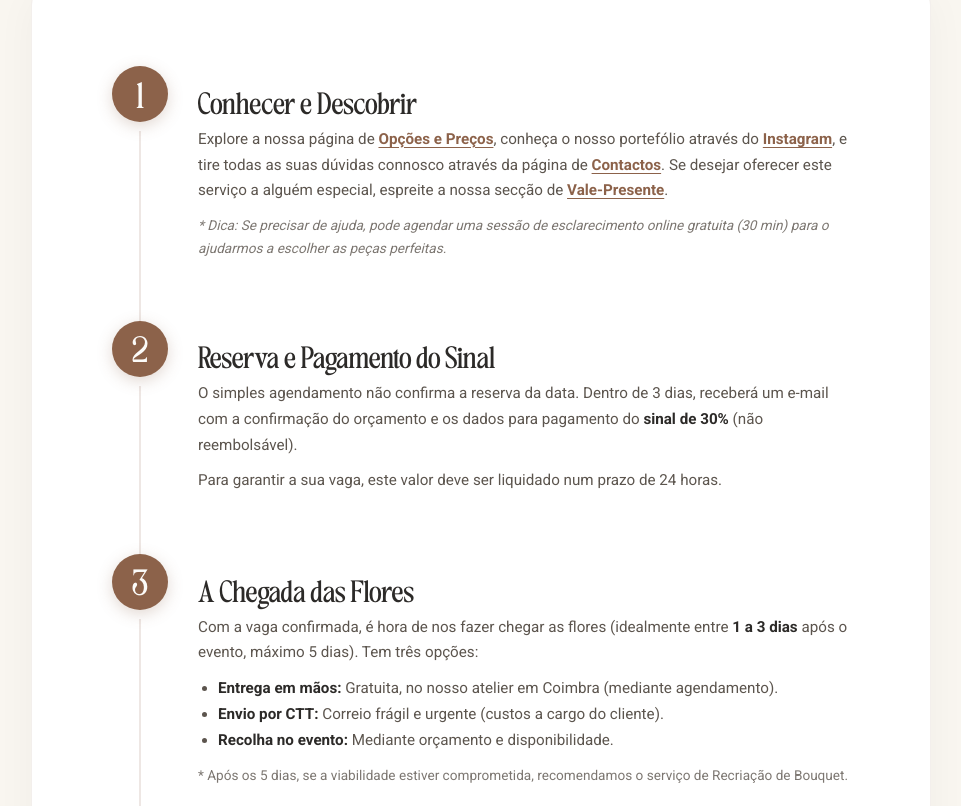
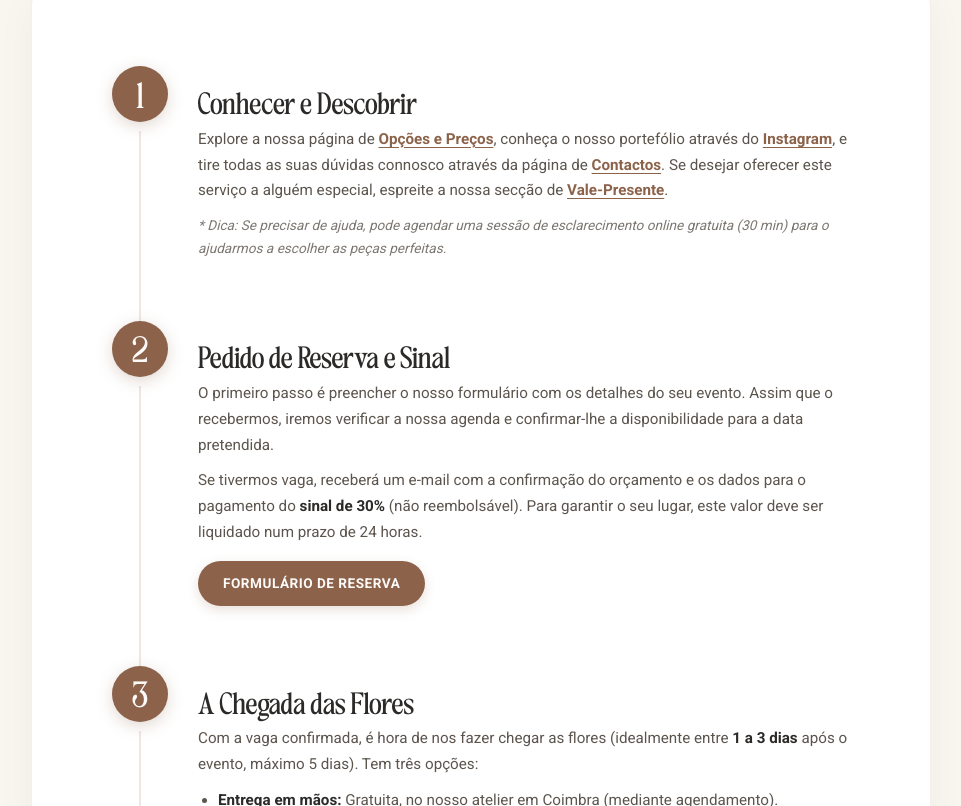
Before and after one commit to floresabeirario/fbr-website, a Next.js app: page /passo-a-passo in a window 1280 px wide. Shown: the part 389-1195 px from the top of the page, without its empty margins (159-1120 px from the left). Built offline with nearby package versions, Linux system fonts and the light colour scheme.

Commit message:
Update page.js

```diff
--- a/app/passo-a-passo/page.js
+++ b/app/passo-a-passo/page.js
@@ -65,11 +65,28 @@ export default function PassoAPasso() {
     },
     {
       number: "2",
-      title: "Reserva e Pagamento do Sinal",
+      title: "Pedido de Reserva e Sinal",
       desc: (
         <>
-          <p style={{ margin: '0 0 10px 0' }}>O simples agendamento não confirma a reserva da data. Dentro de 3 dias, receberá um e-mail com a confirmação do orçamento e os dados para pagamento do <strong style={{color: '#2C2A28'}}>sinal de 30%</strong> (não reembolsável).</p>
-          <p style={{ margin: 0 }}>Para garantir a sua vaga, este valor deve ser liquidado num prazo de 24 horas.</p>
+          <p style={{ margin: '0 0 10px 0' }}>O primeiro passo é preencher o nosso formulário com os detalhes do seu evento. Assim que o recebermos, iremos verificar a nossa agenda e confirmar-lhe a disponibilidade para a data pretendida.</p>
+          <p style={{ margin: '0 0 15px 0' }}>Se tivermos vaga, receberá um e-mail com a confirmação do orçamento e os dados para o pagamento do <strong style={{color: '#2C2A28'}}>sinal de 30%</strong> (não reembolsável). Para garantir o seu lugar, este valor deve ser liquidado num prazo de 24 horas.</p>
+          <a href="https://wkf.ms/3RfoNAc" target="_blank" rel="noopener noreferrer" style={{
+            display: 'inline-block',
+            backgroundColor: '#8C624A',
+            color: '#FCFBF9',
+            padding: '10px 24px',
+            borderRadius: '25px',
+            textDecoration: 'none',
+            fontWeight: '600',
+            fontSize: '0.85rem',
+            letterSpacing: '0.5px',
+            textTransform: 'uppercase',
+            boxShadow: '0 4px 12px rgba(140, 98, 74, 0.2)',
+            transition: 'all 0.3s ease',
+            border: '1px solid transparent'
+          }}>
+            Formulário de Reserva
+          </a>
         </>
       )
     },
@@ -140,7 +157,7 @@ export default function PassoAPasso() {
       <style dangerouslySetInnerHTML={{ __html: `
         /* ESPAÇAMENTOS REDUZIDOS (MOBILE FIRST) */
         .hero-padding { padding-top: 60px; }
-        .section-margin { margin-bottom: 50px; } /* Ajustado para um meio-termo no telemóvel */
+        .section-margin { margin-bottom: 50px; }
 
         .timeline-container {
           background-color: #FFFFFF;
@@ -172,7 +189,7 @@ export default function PassoAPasso() {
         /* TABLET & DESKTOP */
         @media (min-width: 768px) {
           .hero-padding { padding-top: 90px; }
-          .section-margin { margin-bottom: 75px; } /* Ajustado para um meio-termo no desktop */
+          .section-margin { margin-bottom: 75px; }
           .timeline-container { padding: 80px; }
 
           .step-container { margin-bottom: 60px; }
@@ -227,7 +244,7 @@ export default function PassoAPasso() {
           }}>
             Ver Preços
           </a>
-          <a href="#" style={{
+          <a href="https://wkf.ms/3RfoNAc" target="_blank" rel="noopener noreferrer" style={{
             display: 'inline-block', backgroundColor: '#8C624A', color: '#FCFBF9',
             padding: '16px 36px', borderRadius: '30px', textDecoration: 'none',
             fontWeight: '600', letterSpacing: '1px', textTransform: 'uppercase', fontSize: '0.85rem',
```
